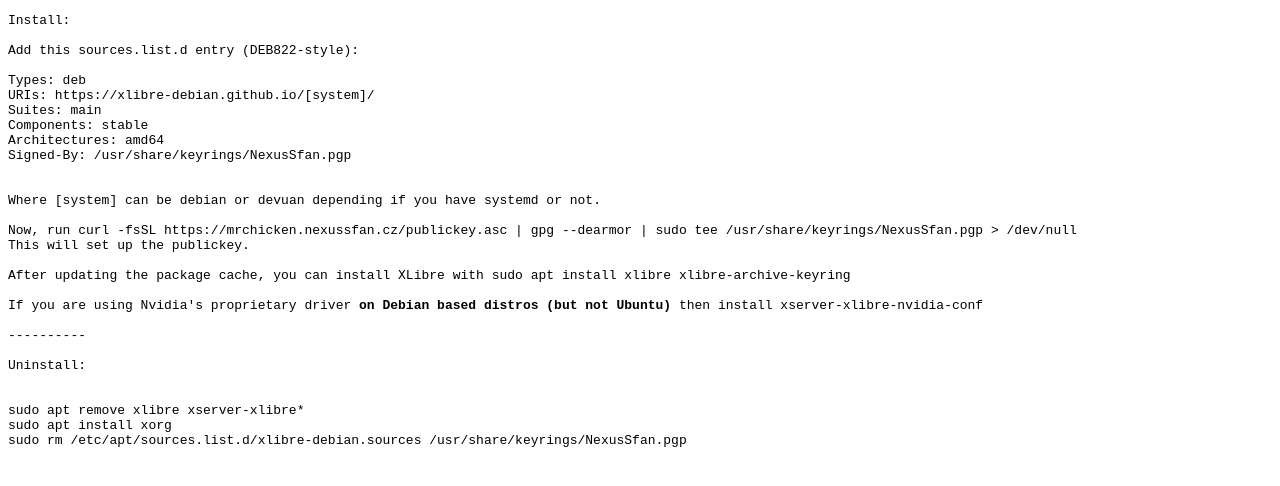
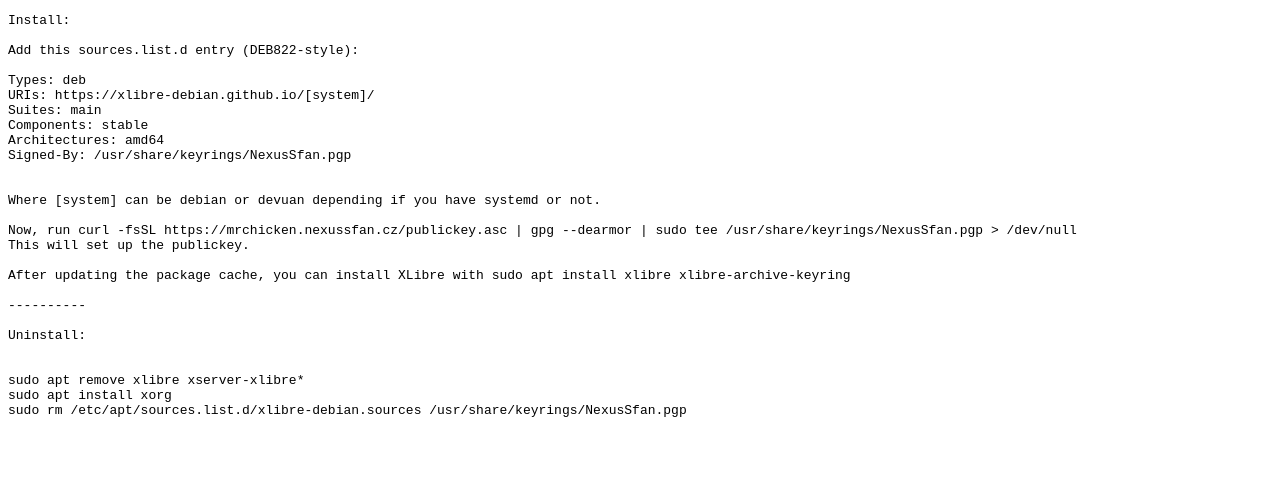
Before and after one commit to xlibre-debian/xlibre-debian.github.io, a plain HTML site: page index.html in a window 1280 px wide. Drawn offline with Linux system fonts and the light colour scheme.

Commit message:
Revert
Ubuntu is broken.

```diff
--- a/index.html
+++ b/index.html
@@ -24,8 +24,6 @@
 
 After updating the package cache, you can install XLibre with <code>sudo apt install xlibre xlibre-archive-keyring</code>
 
-If you are using Nvidia's proprietary driver <b>on Debian based distros (but not Ubuntu)</b> then install xserver-xlibre-nvidia-conf
-
 ----------
 
 Uninstall:
```
